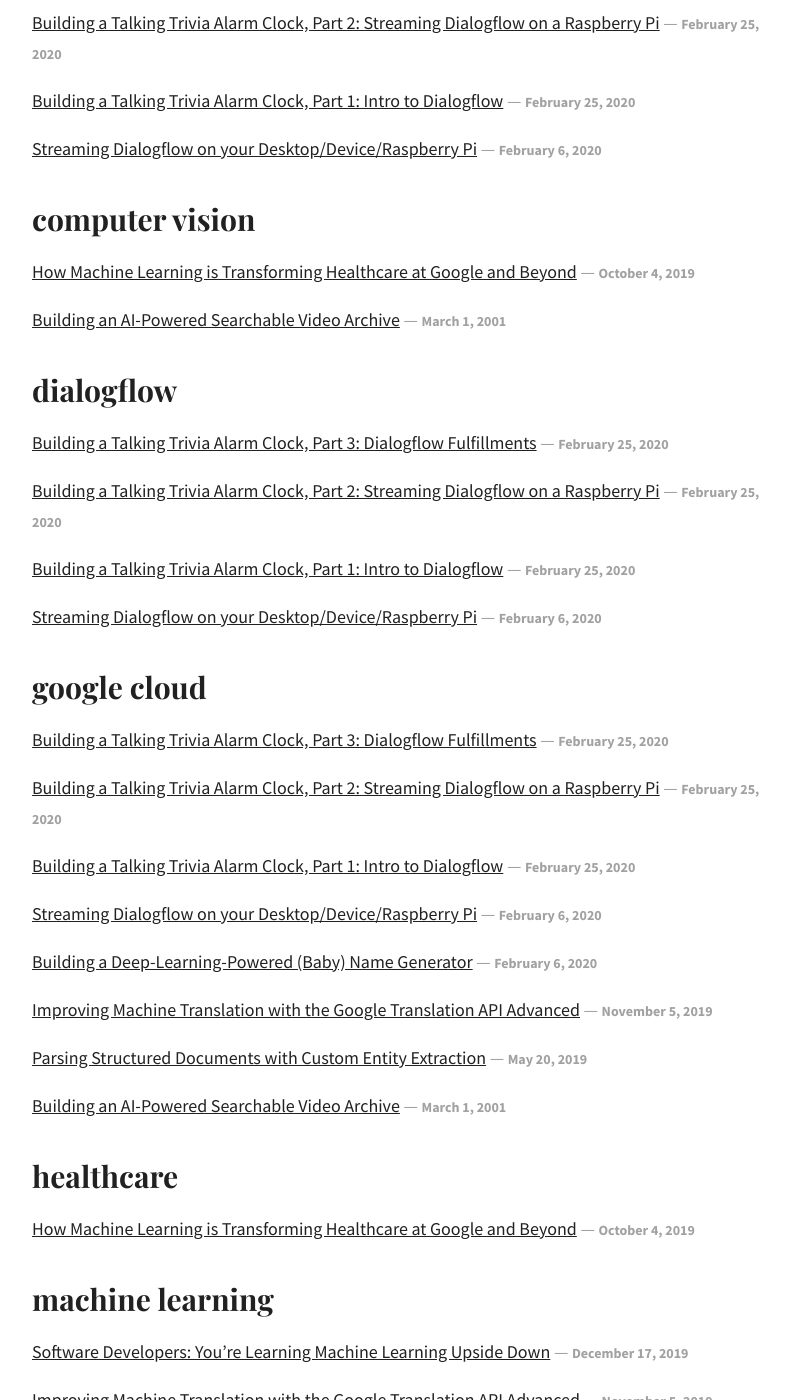
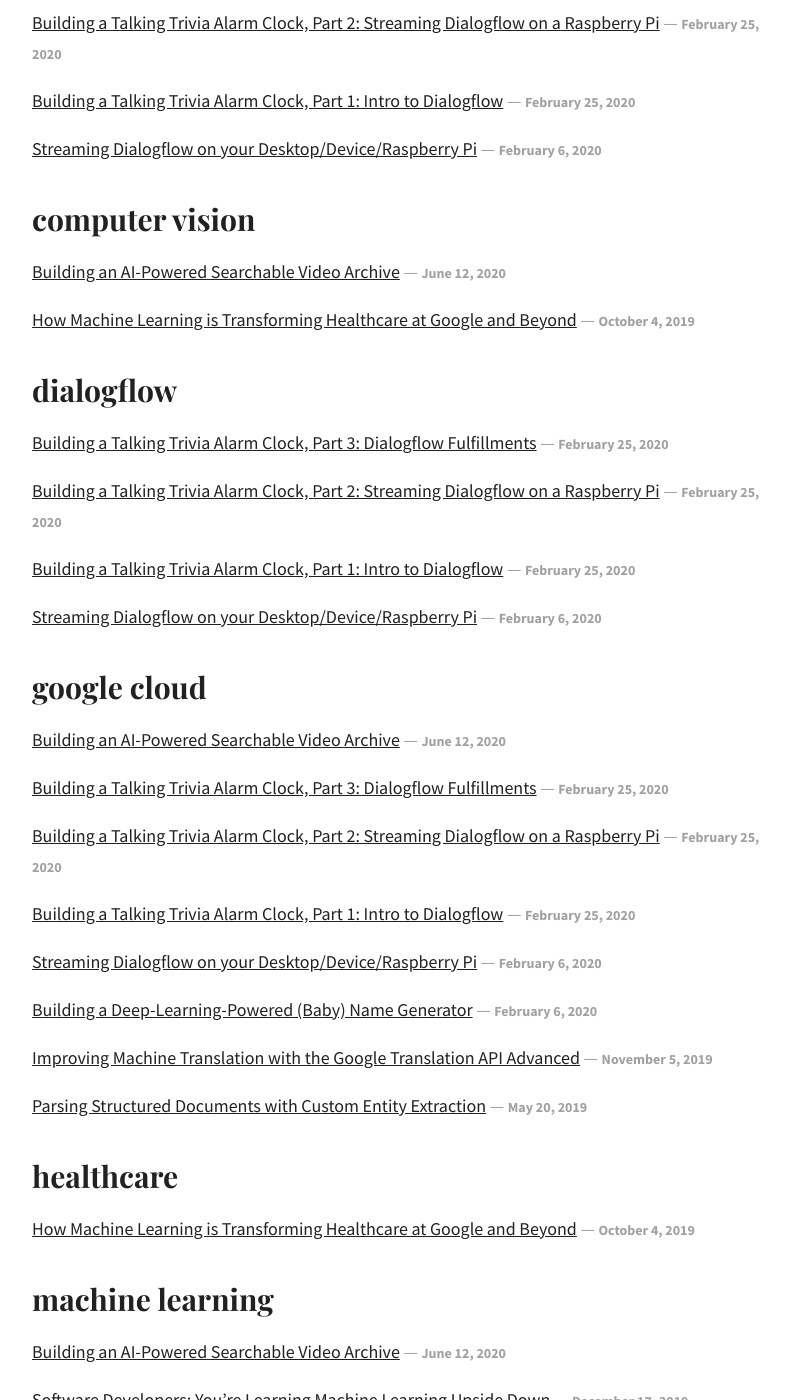
Before and after one commit to dalequark/daleonai, a Jekyll site: the page built from tags.md, in a window 1280 px wide and 1400 px high, scrolled down 660 px. Shown: the whole window, without its empty margins (238-1028 px from the left). Built offline with Jekyll 4.4.1, drawn with Linux system fonts in a browser that asks for light colours; some web fonts are replaced; some of the changed text lies outside the part shown.

Commit message:
Update from Forestry.io Dale updated _posts/2001-03-01-building-an-ai-powered-searchable-video-archive.md

```diff
--- a/_posts/2001-03-01-building-an-ai-powered-searchable-video-archive.md
+++ b/_posts/2001-03-01-building-an-ai-powered-searchable-video-archive.md
@@ -3,7 +3,7 @@
 title: Building an AI-Powered Searchable Video Archive
 description: Learn how to use machine learning / AI to build a queryable video archive
   on Google Cloud.
-date: 2001-03-01 21:00:00 +0000
+date: 2020-06-12 20:00:00 +0000
 feature_image: "/images/ai_video_archive_header.png"
 tags:
 - google cloud
```
